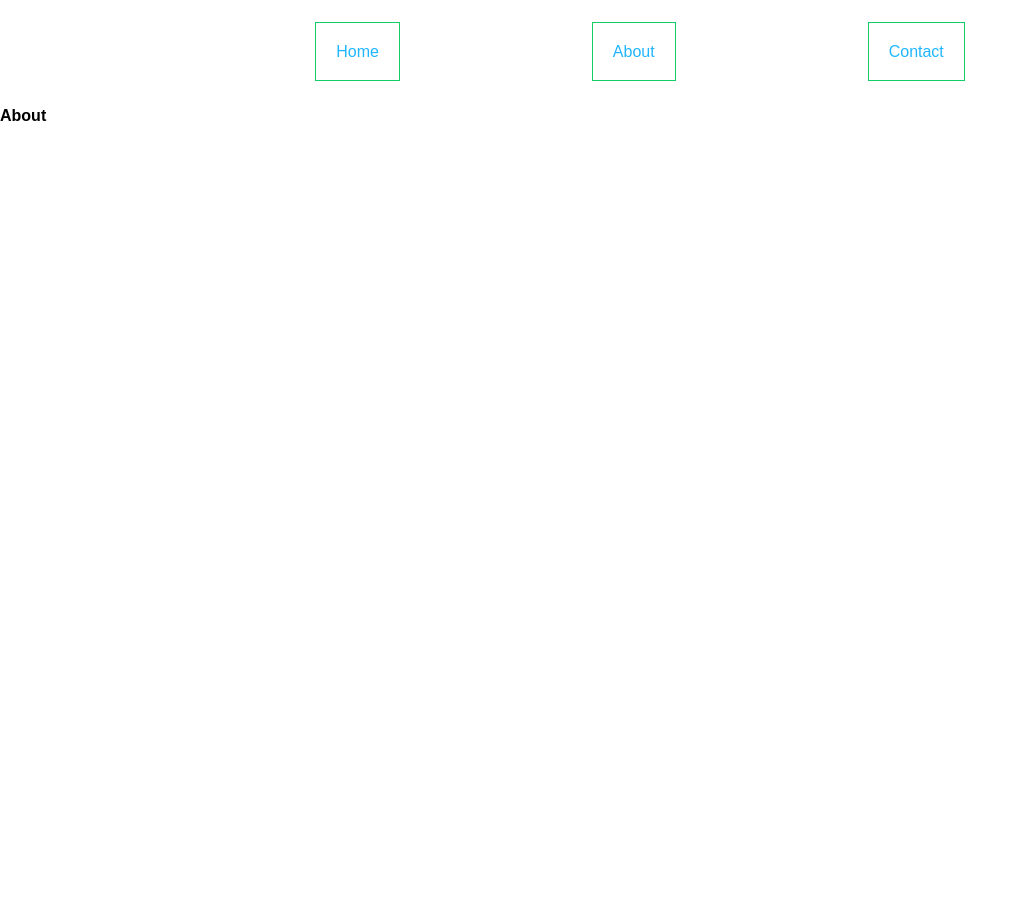
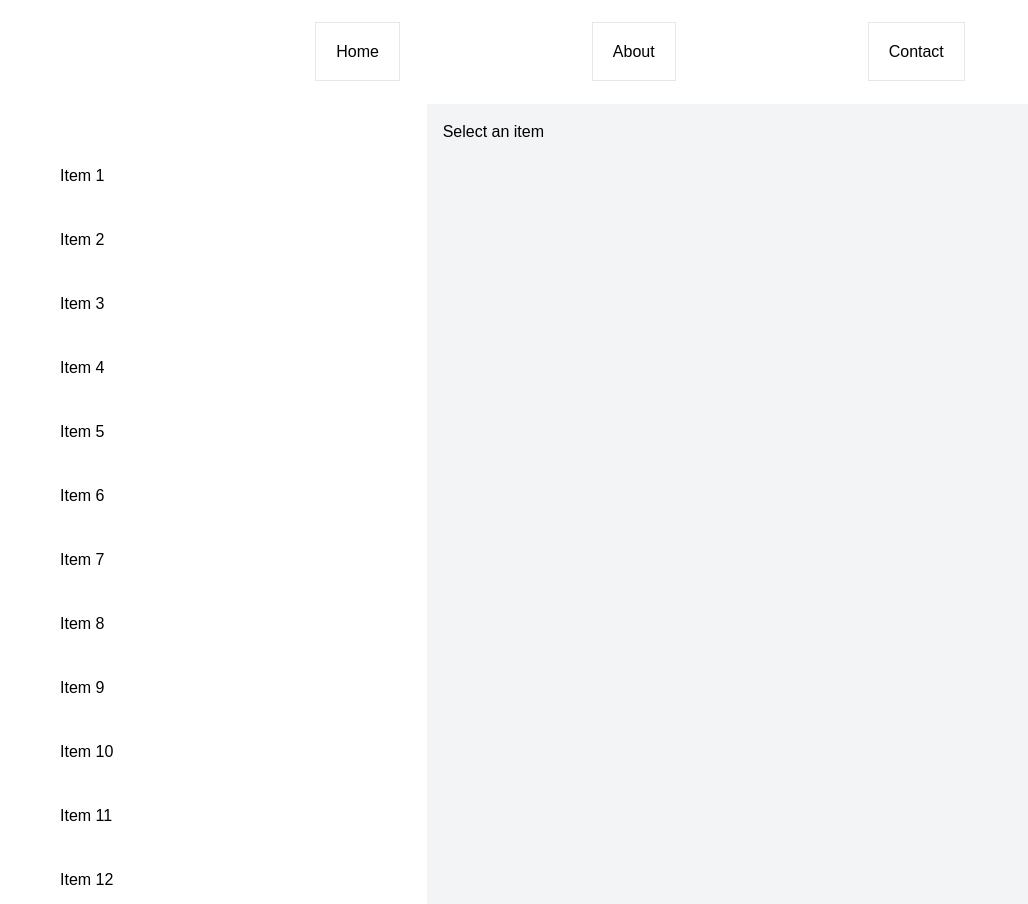
Before and after one commit to JesseXC/SpotifyApiReactApplication, a React (Vite) app: page /about in a window 1280 px wide. Shown: the whole page, without its empty margins (0-1028 px from the left). Before the commit the page ends 800 px from the top, so only its background shows below. Built offline with nearby package versions, Linux system fonts and the light colour scheme.

Commit message:
Added analytics page

```diff
--- a/src/components/About.jsx
+++ b/src/components/About.jsx
@@ -1,11 +1,45 @@
-import React from 'react'
+import React, { useState } from 'react';
 
 const About = () => {
-  return (
-    <div className="font-bold">
-        About
-    </div>
-  )
+  const [selectedItem, setSelectedItem] = useState(null);
+
+  // Sample data for the menu
+  const menuItems = [];
+
+for (let i = 1; i <= 30; i++) {
+  menuItems.push(`Item ${i}`);
 }
 
-export default About
+  // Function to handle click events
+  const handleMenuItemClick = (item) => {
+    setSelectedItem(item);
+  };
+
+  return (
+    <div className="grid grid-cols-3 h-screen">
+      {/* Left column - Menu */}
+      <div className="col-span-1 overflow-y-auto">
+        <div className="p-10">
+        {menuItems.map((item, index) => (
+          <div className="p-1">
+          <div
+            key={index}
+            className="p-4 rounded-lg hover:bg-gray-200 hover:shadow-sm cursor-pointer"
+            onClick={() => handleMenuItemClick(item)}
+          >
+            {item}
+          </div>
+          </div>
+        ))}
+        </div>
+      </div>
+
+      {/* Right column - Content Display */}
+      <div className="col-span-2 bg-gray-100 p-4">
+        {selectedItem ? <p>Content for {selectedItem}</p> : <p>Select an item</p>}
+      </div>
+    </div>
+  );
+};
+
+export default About;
--- a/tailwind.config.js
+++ b/tailwind.config.js
@@ -11,16 +11,7 @@ module.exports = {
       lg: '976px',
       xl: '1440px',
     },
-    colors: {
-      'blue': '#1fb6ff',
-      'pink': '#ff49db',
-      'orange': '#ff7849',
-      'green': '#13ce66',
-      'gray-dark': '#273444',
-      'gray': '#8492a6',
-      'gray-light': '#d3dce6',
-      'white': '#ffffff',
-    },
+
     fontFamily: {
       sans: ['Graphik', 'sans-serif'],
       serif: ['Merriweather', 'serif'],
```
